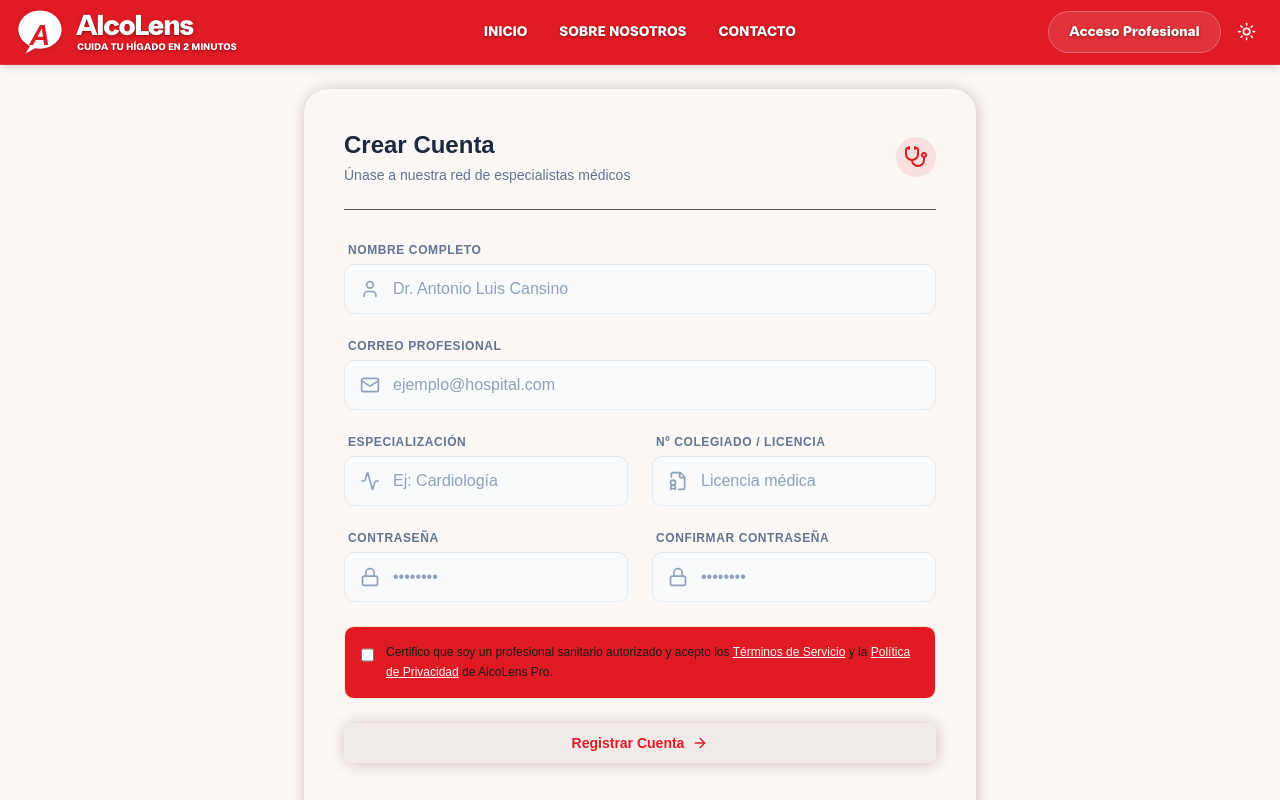
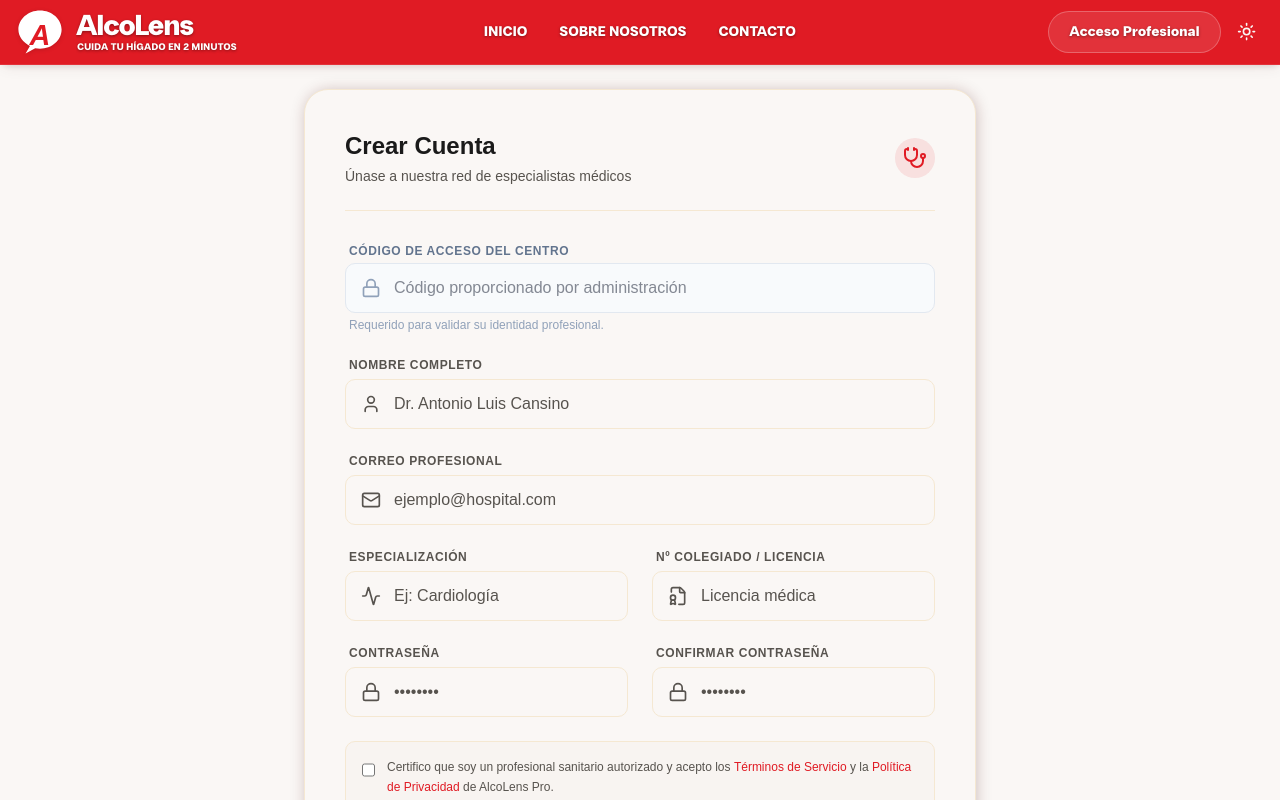
Before and after one commit to KhaosResearch/alcolens, a Next.js app: page /auth/register in a window 1280 px wide. Shown: the top 800 px of the page. Built offline with nearby package versions, Linux system fonts and the light colour scheme; no server answers.

Commit message:
Modificacion de registro

```diff
--- a/app/api/auth/register/route.ts
+++ b/app/api/auth/register/route.ts
@@ -7,7 +7,15 @@ export async function POST(request: NextRequest) {
     await connectDB();
 
     const body = await request.json();
-    const { name, email, password, specialization, medicalLicense, role } = body;
+    const { name, email, password, specialization, medicalLicense, role, hospitalCode } = body;
+    const SECRET_HOSPITAL_CODE = process.env.HOSPITAL_CODE;
+
+    if (hospitalCode !== SECRET_HOSPITAL_CODE) {
+      return NextResponse.json(
+        { error: 'Código de acceso no válido. Solicítelo a su supervisor.' },
+        { status: 403 }
+      );
+    }
 
     // Validar campos requeridos
     if (!name || !email || !password || !role) {
--- a/app/auth/register/page.tsx
+++ b/app/auth/register/page.tsx
@@ -14,18 +14,19 @@ import {
   Loader2,
   AlertCircle
 } from 'lucide-react';
+// Asegúrate de que esta ruta apunta a donde guardaste tu componente LiquidButton
 import LiquidButton from '@/app/lib/utils/button-liquids';
 
-// Componente auxiliar para Inputs con Icono
+// Componente auxiliar para Inputs con Icono (Adaptado al Tema)
 const FormInput = ({
   label, id, type = "text", icon: Icon, placeholder, value, onChange, colSpan = "col-span-1"
 }: any) => (
   <div className={`space-y-1.5 ${colSpan}`}>
-    <label htmlFor={id} className="block text-xs font-bold text-slate-500 uppercase tracking-wider ml-1">
+    <label htmlFor={id} className="block text-xs font-bold text-muted-foreground uppercase tracking-wider ml-1">
       {label}
     </label>
     <div className="relative group">
-      <div className="absolute inset-y-0 left-0 pl-4 flex items-center pointer-events-none text-slate-400 group-focus-within:text-background transition-colors">
+      <div className="absolute inset-y-0 left-0 pl-4 flex items-center pointer-events-none text-muted-foreground group-focus-within:text-primary transition-colors">
         <Icon className="h-5 w-5" />
       </div>
       <input
@@ -34,7 +35,7 @@ const FormInput = ({
         type={type}
         required
         placeholder={placeholder}
-        className="block w-full pl-12 pr-4 py-3 bg-slate-50 border border-slate-200 rounded-xl text-slate-900 placeholder:text-slate-400 focus:bg-white focus:outline-none focus:ring-2 focus:ring-background/20 focus:border-background transition-all font-medium"
+        className="block w-full pl-12 pr-4 py-3 bg-background border border-input rounded-xl text-foreground placeholder:text-muted-foreground focus:bg-background focus:outline-none focus:ring-2 focus:ring-primary/20 focus:border-primary transition-all font-medium"
         value={value}
         onChange={onChange}
       />
@@ -51,6 +52,7 @@ export default function RegisterPage() {
     confirmPassword: '',
     specialization: '',
     medicalLicense: '',
+    hospitalCode: '',
   });
   const [error, setError] = useState('');
   const [loading, setLoading] = useState(false);
@@ -106,16 +108,17 @@ export default function RegisterPage() {
   }
 
   return (
+    // FONDO: Usamos bg-primary (Tu rojo corporativo)
     <div className="min-h-screen flex flex-col justify-center items-center bg-background p-4 sm:p-6 font-sans">
 
-      {/* TARJETA DE REGISTRO (Más ancha para el grid) */}
-      <div className="w-full max-w-2xl bg-card rounded-3xl shadow-2xl shadow-red-900/20 overflow-hidden animate-in zoom-in-95 duration-500">
+      {/* TARJETA DE REGISTRO */}
+      <div className="w-full max-w-2xl bg-card text-card-foreground rounded-3xl shadow-2xl shadow-black/20 overflow-hidden animate-in zoom-in-95 duration-500 border border-border">
 
         <div className="p-8 sm:p-10">
-          <div className="mb-8 text-center sm:text-left border-b border-muted-foreground pb-6 flex flex-col sm:flex-row justify-between items-center gap-4">
+          <div className="mb-8 text-center sm:text-left border-b border-border pb-6 flex flex-col sm:flex-row justify-between items-center gap-4">
             <div>
-              <h2 className="text-2xl font-bold text-slate-800">Crear Cuenta</h2>
-              <p className="text-slate-500 text-sm mt-1">Únase a nuestra red de especialistas médicos</p>
+              <h2 className="text-2xl font-bold text-foreground">Crear Cuenta</h2>
+              <p className="text-muted-foreground text-sm mt-1">Únase a nuestra red de especialistas médicos</p>
             </div>
             <div className="hidden sm:block p-2 bg-primary/10 rounded-full">
               <Stethoscope className="w-6 h-6 text-primary" />
@@ -126,11 +129,35 @@ export default function RegisterPage() {
 
             {/* Mensaje de Error */}
             {error && (
-              <div className="flex items-start gap-3 p-4 rounded-xl bg-card border border-red-100 text-red-600 text-sm animate-in shake">
-                <AlertCircle className="w-5 h-5 flex-shrink-0 text-primary" />
+              <div className="flex items-start gap-3 p-4 rounded-xl bg-destructive/10 border border-destructive/20 text-destructive text-sm animate-in shake">
+                <AlertCircle className="w-5 h-5 flex-shrink-0" />
                 <p className="font-medium">{error}</p>
               </div>
             )}
+
+            <div className="col-span-1 sm:col-span-2">
+              <label htmlFor="hospitalCode" className="block text-xs font-bold text-slate-500 uppercase tracking-wider ml-1">
+                Código de Acceso del Centro
+              </label>
+              <div className="relative group mt-1">
+                <div className="absolute inset-y-0 left-0 pl-4 flex items-center pointer-events-none text-slate-400 group-focus-within:text-[#CD4242]">
+                  <Lock className="h-5 w-5" />
+                </div>
+                <input
+                  id="hospitalCode"
+                  name="hospitalCode"
+                  type="password"
+                  required
+                  placeholder="Código proporcionado por administración"
+                  className="block w-full pl-12 pr-4 py-3 bg-slate-50 border border-slate-200 rounded-xl focus:ring-2 focus:ring-[#CD4242]/20 focus:border-[#CD4242] transition-all font-medium text-slate-900"
+                  // Asegúrate de añadir 'hospitalCode' a tu estado 'formData' y 'handleChange'
+                  value={formData.hospitalCode}
+                  onChange={handleChange}
+                />
+              </div>
+              <p className="text-xs text-slate-400 mt-1 ml-1">Requerido para validar su identidad profesional.</p>
+            </div>
+
 
             {/* GRID DE DATOS */}
             <div className="grid grid-cols-1 sm:grid-cols-2 gap-6">
@@ -201,29 +228,35 @@ export default function RegisterPage() {
             </div>
 
             {/* Disclaimer Legal */}
-            <div className="bg-primary p-4 rounded-xl border border-primary-100">
+            <div className="bg-muted/30 p-4 rounded-xl border border-border">
               <div className="flex gap-3">
-                <input type="checkbox" required className="mt-1 w-4 h-4 text-primary-500 rounded focus:ring-primary-500" />
-                <p className="text-xs text-bold text-foreground leading-relaxed">
-                  Certifico que soy un profesional sanitario autorizado y acepto los <a href="#" className="text-background underline">Términos de Servicio</a> y la <a href="#" className="text-background underline">Política de Privacidad</a> de AlcoLens Pro.
+                <input
+                  type="checkbox"
+                  required
+                  className="mt-1 w-4 h-4 text-primary border-input rounded focus:ring-primary"
+                />
+                <p className="text-xs text-muted-foreground leading-relaxed">
+                  Certifico que soy un profesional sanitario autorizado y acepto los <a href="#" className="text-primary hover:underline font-medium">Términos de Servicio</a> y la <a href="#" className="text-primary hover:underline font-medium">Política de Privacidad</a> de AlcoLens Pro.
                 </p>
               </div>
             </div>
 
-            {/* Botón de Acción */}
+
+
+            {/* Botón de Acción con LiquidButton */}
             <LiquidButton
               type="submit"
               disabled={loading}
-              className="w-full font-bold"
+              className="w-full flex justify-center items-center font-bold text-base"
             >
               {loading ? (
                 <>
-                  <Loader2 className="animate-spin h-5 w-5" />
-                  <span>Procesando solicitud...</span>
+                  <Loader2 className="animate-spin h-5 w-5 mr-2" />
+                  <span>Procesando...</span>
                 </>
               ) : (
                 <>
-                  <span>Registrar Cuenta</span>
+                  <span className="mr-2">Registrar Cuenta</span>
                   <ArrowRight className="h-5 w-5" />
                 </>
               )}
@@ -231,8 +264,8 @@ export default function RegisterPage() {
           </form>
 
           {/* Footer */}
-          <div className="mt-8 pt-6 border-t border-slate-100 text-center">
-            <p className="text-sm text-slate-500">
+          <div className="mt-8 pt-6 border-t border-border text-center">
+            <p className="text-sm text-muted-foreground">
               ¿Ya tiene credenciales?{' '}
               <Link href="/auth/login" className="font-bold text-primary hover:underline transition-colors">
                 Iniciar Sesión
@@ -241,6 +274,13 @@ export default function RegisterPage() {
           </div>
         </div>
       </div>
+
+      {/* Footer Legal Global */}
+      <p className="mt-8 text-xs text-primary-foreground/60 text-center max-w-sm">
+        Registro seguro encriptado SSL. <br/>
+        AlcoLens Pro v2.0 &copy; {new Date().getFullYear()}
+      </p>
+
     </div>
   );
 }
```
